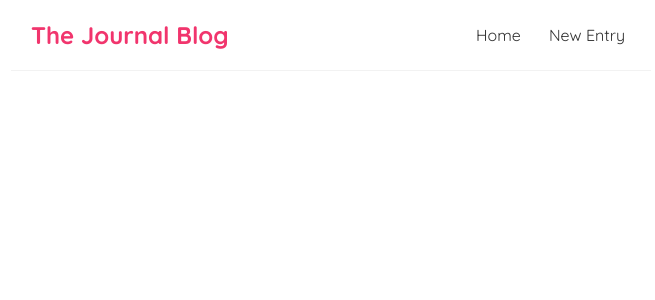
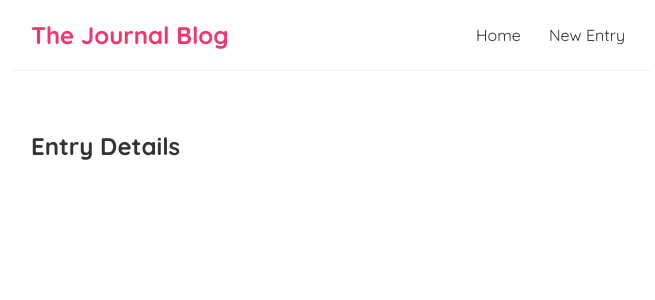
Before and after one commit to jsongcodes/journal-blog, a React (Create React App) app: page /entries/1 in a window 1280 px wide. Shown: the top 300 px of the page, without its empty margins (309-964 px from the left). Built offline with nearby package versions, Linux system fonts and the light colour scheme.

Commit message:
Added Route to entry

```diff
--- a/src/App.js
+++ b/src/App.js
@@ -2,6 +2,7 @@ import Navbar from './Navbar';
 import Home from './Home';
 import { BrowserRouter as Router, Route, Switch } from 'react-router-dom';
 import Create from './Create';
+import EntryDetails from './EntryDetails';
 
 const App = () => {
   return (
@@ -16,6 +17,9 @@ const App = () => {
             <Route path="/create">
               <Create />
             </Route>
+            <Route path="/entries/:id">
+              <EntryDetails />
+            </Route>
           </Switch>
         </div>
       </div>
```
